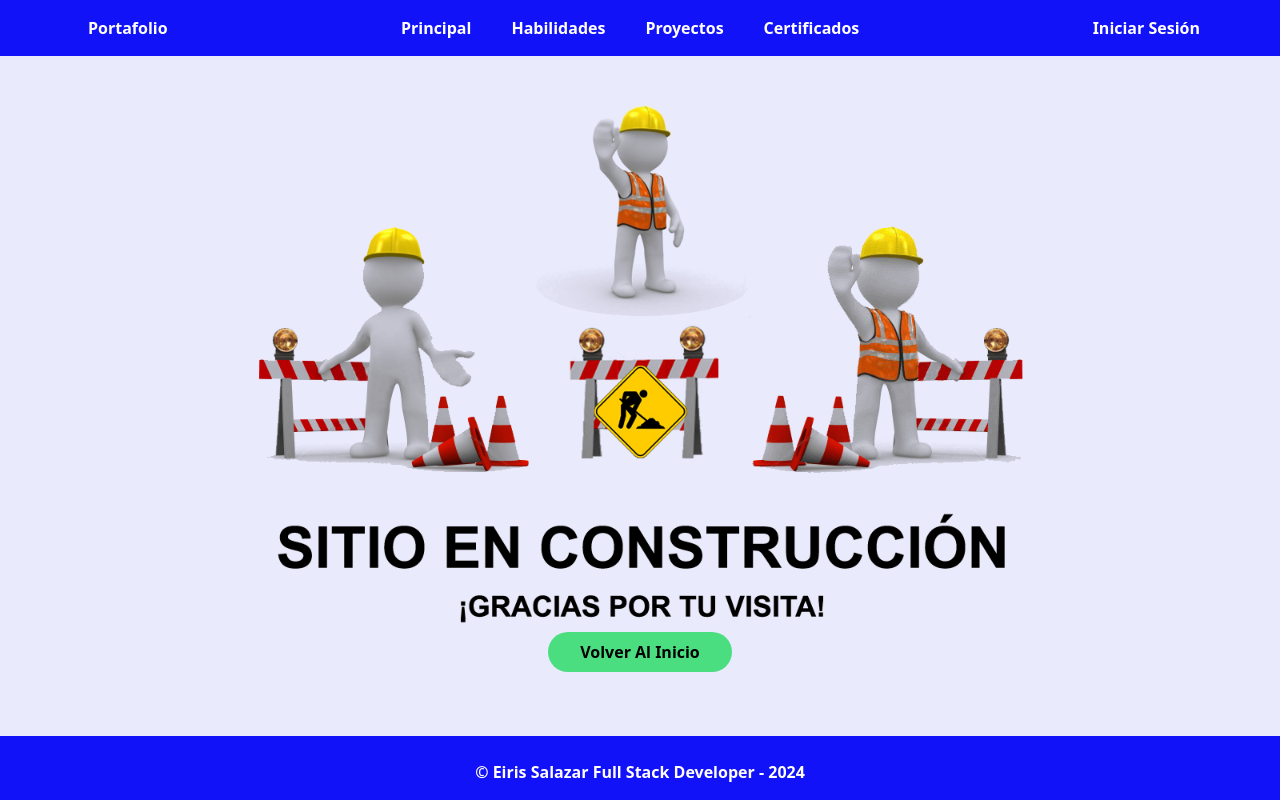
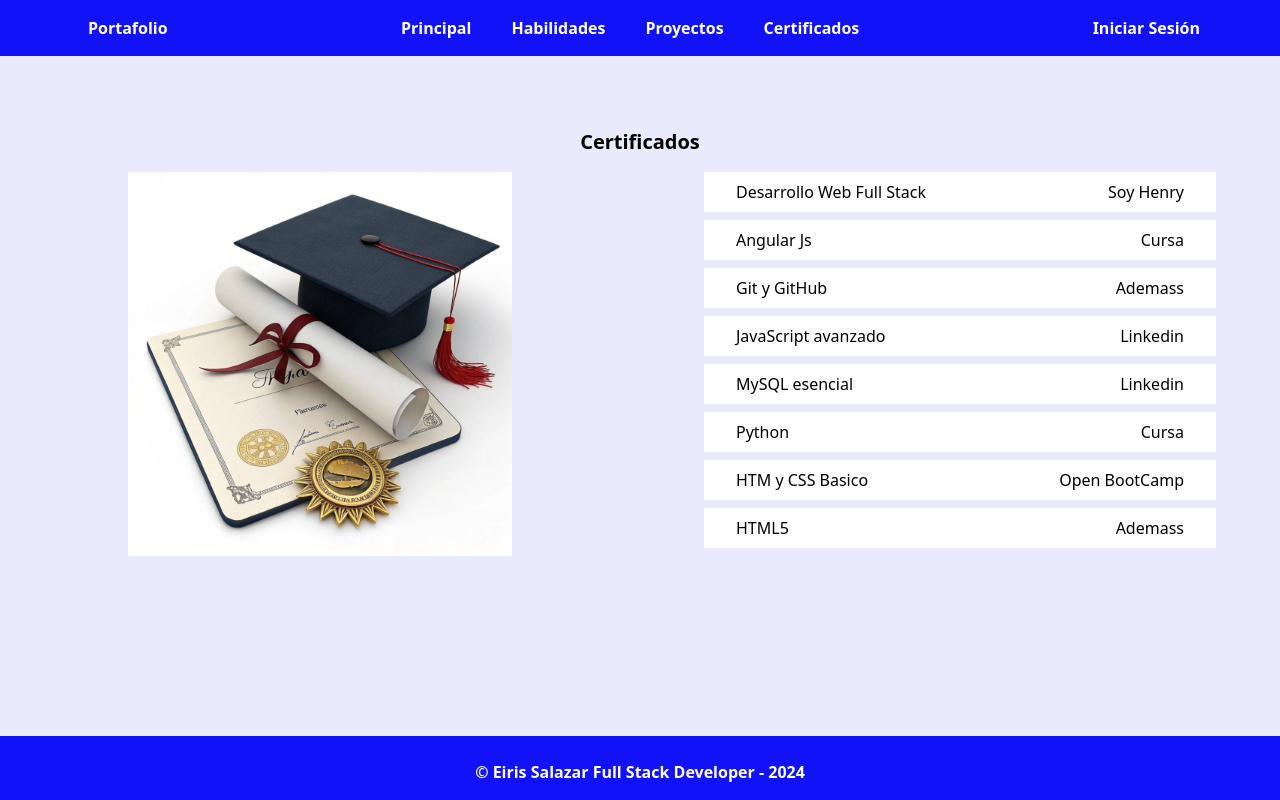
Before and after one commit to eiriselias/portafolioNext, a Next.js app: page /certificados in a window 1280 px wide. Built offline with nearby package versions, Linux system fonts and the light colour scheme.

Commit message:
se finalizo la pagina certificados

```diff
--- a/app/certificados/[id]/page.tsx
+++ b/app/certificados/[id]/page.tsx
@@ -1,10 +1,22 @@
 import Certificados from '@/components/certificados/Certificados'
 import React from 'react'
+import {certificadosData} from "@/helpers/certificados.helpers"
 
-const CertificadoIdPage = () => {
+const CertificadoIdPage:React.FC <{params:{id: string}}> = async ({params}) => {
+
+  const {id} = await params
+  const datas = await certificadosData
+
+  const dataCertificado = datas.find((data)=> data.id.toString() === id)
+
   return (
-    <Certificados/>
+    <>
+      {
+        dataCertificado && <Certificados {...dataCertificado}/>
+      }
+    </>
   )
+
 }
 
 export default CertificadoIdPage
--- a/app/certificados/page.tsx
+++ b/app/certificados/page.tsx
@@ -1,10 +1,34 @@
-import Enconstrucion from '@/components/enconstrucion/Enconstrucion'
-import React from 'react'
+import {certificadosData, ICertificado} from "@/helpers/certificados.helpers"
+import Link from "next/link"
 
 const CertificadosPage = () => {
-  return (
-     <div>
-        <Enconstrucion/>
+
+   const datas:ICertificado[] = certificadosData
+
+   return (
+     <div className="flex flex-col items-center mt-16">
+        <h2 className="font-bold text-xl my-4">Certificados</h2>
+        <div className="grid grid-cols-2 w-full justify-items-center">
+         <div className="w-96 h-96 overflow-hidden">
+            <img src="/images/graduacion.png" alt="Gorro graduacion" className="w-full h-full object-cover"/>
+         </div>
+        <div className="w-[80%] flex flex-col">
+         {
+               datas && datas.map((data)=>{
+                  return (
+                     <Link
+                        href={`/certificados/${data.id}`}
+                        className="w-full bg-white py-2 px-8 mb-2 hover:bg-primaryColor hover:text-white hover:font-bold flex justify-between"
+                        key={data.id}
+                     >
+                        <p>{data.name}</p>
+                        <p>{data.entity}</p>
+                     </Link>
+                  )
+               })
+         }
+        </div>
+        </div>
      </div>
   )
 }
--- a/components/certificados/Certificados.tsx
+++ b/components/certificados/Certificados.tsx
@@ -1,23 +1,27 @@
+'use client'
 import React from 'react'
 import Button from '../ui/Button'
 import { useRouter } from 'next/navigation'
+import {ICertificado} from '@/helpers/certificados.helpers'
 
-const Certificados = () => {
+
+
+const Certificados = ({url}:ICertificado) => {
 
     const router = useRouter()
 
     const handleClick = ()=>{
-        router.push("/")
+        router.push("/certificados")
     }
 
   return (
     <div className="h-full relative">
       <object
-        data="/documents/Curriculum2024.pdf"
+        data={url}
         type="application/pdf"
         className="w-full h-full"
       >
-        <p>Tu navegador no soporta PDF. Puedes <a href="/documents/Curriculum2024.pdf">descargar el PDF aquí</a>.</p>
+        <p>Tu navegador no soporta PDF. Puedes <a href={url}>descargar el PDF aquí</a>.</p>
       </object>
       <Button className="absolute right-8 bottom-4"
         onClick={handleClick}
--- a/helpers/certificados.helpers.js
+++ b/helpers/certificados.helpers.ts
@@ -1,52 +1,58 @@
-const certificados = [
+export const certificadosData = [
     {
         "id": 1,
-        "name":"Full Stack",
+        "name":"Desarrollo Web Full Stack",
         "entity":"Soy Henry",
         "url":"/documents/SoyHenry.pdf"
     },
     {
         "id": 2,
-        "name":"Angular",
-        "entity":"Soy Henry",
+        "name":"Angular Js",
+        "entity":"Cursa",
         "url":"/documents/certificadoaAngularJs.pdf"
     },
     {
         "id": 3,
-        "name":"GitHub",
-        "entity":"Soy Henry",
+        "name":"Git y GitHub",
+        "entity":"Ademass",
         "url":"/documents/certificadoGitGithub.pdf"
     },
     {
         "id": 4,
-        "name":"JavaScript",
-        "entity":"Soy Henry",
+        "name":"JavaScript avanzado",
+        "entity":"Linkedin",
         "url":"/documents/certificadoJavaScriptAvanzado.pdf"
     },
     {
         "id": 5,
-        "name":"MySQL",
-        "entity":"Soy Henry",
+        "name":"MySQL esencial",
+        "entity":"Linkedin",
         "url":"/documents/certificadoMySQL.pdf"
     },
     {
         "id": 6,
         "name":"Python",
-        "entity":"Soy Henry",
+        "entity":"Cursa",
         "url":"/documents/certificadoPython.pdf"
     },
     {
         "id": 7,
-        "name":"CSS",
+        "name":"HTM y CSS Basico",
         "entity":"Open BootCamp",
         "url":"/documents/diplomaCssOpenBootcamp.pdf"
     },
     {
         "id": 8,
-        "name":"HTML",
-        "entity":"Soy Henry",
+        "name":"HTML5",
+        "entity":"Ademass",
         "url":"/documents/diplomaHtml5.pdf"
     },
 ]
 
-export default certificados
+
+export interface ICertificado {
+    id: number,
+    name: string,
+    entity: string,
+    url: string
+}
```
Also changed, not shown: public/images/graduacion.png (added).
